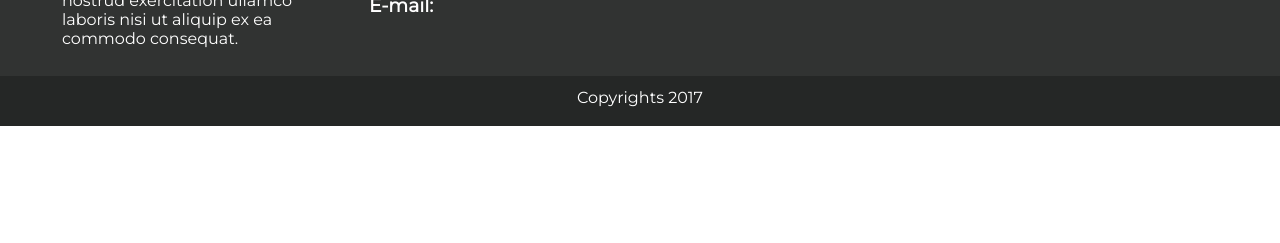
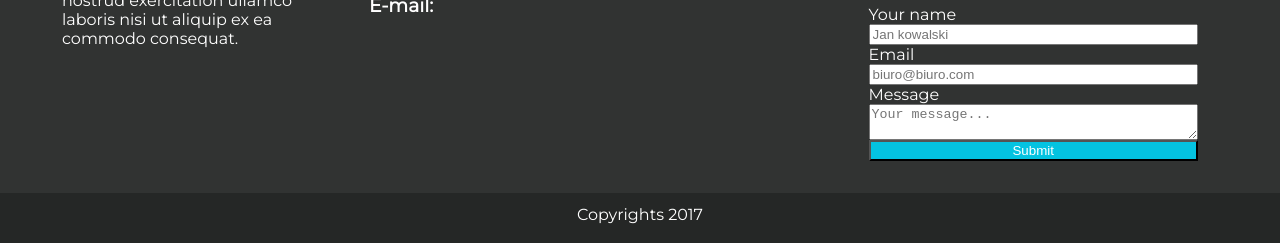
Before and after one commit to adrianrak/kodilla-project, a plain HTML site: page index.html in a window 1280 px wide. Shown: the part 2279-2522 px from the top of the page. Before the commit the page ends 2405 px from the top, so only its background shows below. Drawn offline with Linux system fonts and the light colour scheme; a web font is replaced by a local one.

Commit message:
add contact form

```diff
--- a/index.html
+++ b/index.html
@@ -251,7 +251,19 @@
 					<i class="fa fa-dribbble"></i>
 					<i class="fa fa-twitter"></i>
 					<i class="fa fa-instagram"></i>
+					<form>
+        				<label>Your name</label>
+        				<input name="name" placeholder="Jan kowalski">
+             			<label>Email</label>
+    					<input name="email" type="email" placeholder="biuro@biuro.com">
+
+    					<label>Message</label>
+    					<textarea name="message" placeholder="Your message..."></textarea>
+
+    					<input class="button" id="submit" name="submit" type="submit" value="Submit">
+					</form>
 				</div>
+
 			</div>
 			<div class="row footer-2">
 				<div class="col-12">
--- a/style.scss
+++ b/style.scss
@@ -447,6 +447,25 @@ footer {
 		margin: 0;
 	}
 }
+
+  /*FORM*/
+
+ form {
+ 	padding: 20px;
+ 	display: flex;
+ 	flex-direction: column;
+ 	.button {
+ 		background-color: #04C3E1;
+ 		color: #FFFFFF;
+ 		cursor: pointer;
+ 		&:hover {
+			background-color: #FFFFFF;
+			color: #04C3E1;
+ 		}
+ 	}
+ }
+
+
 /*MEDIA*/
 
 @media (max-width: 1200px) {
```
Also changed, not shown: style.css.
